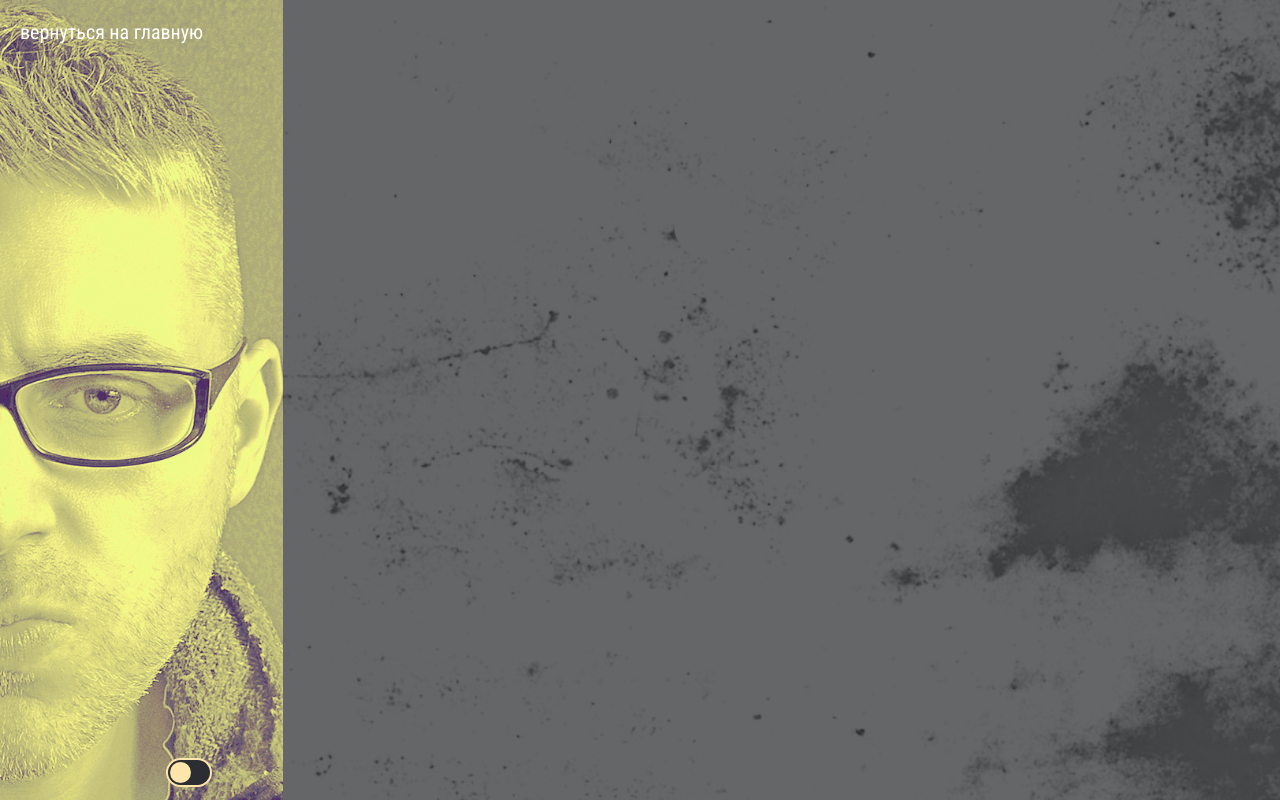
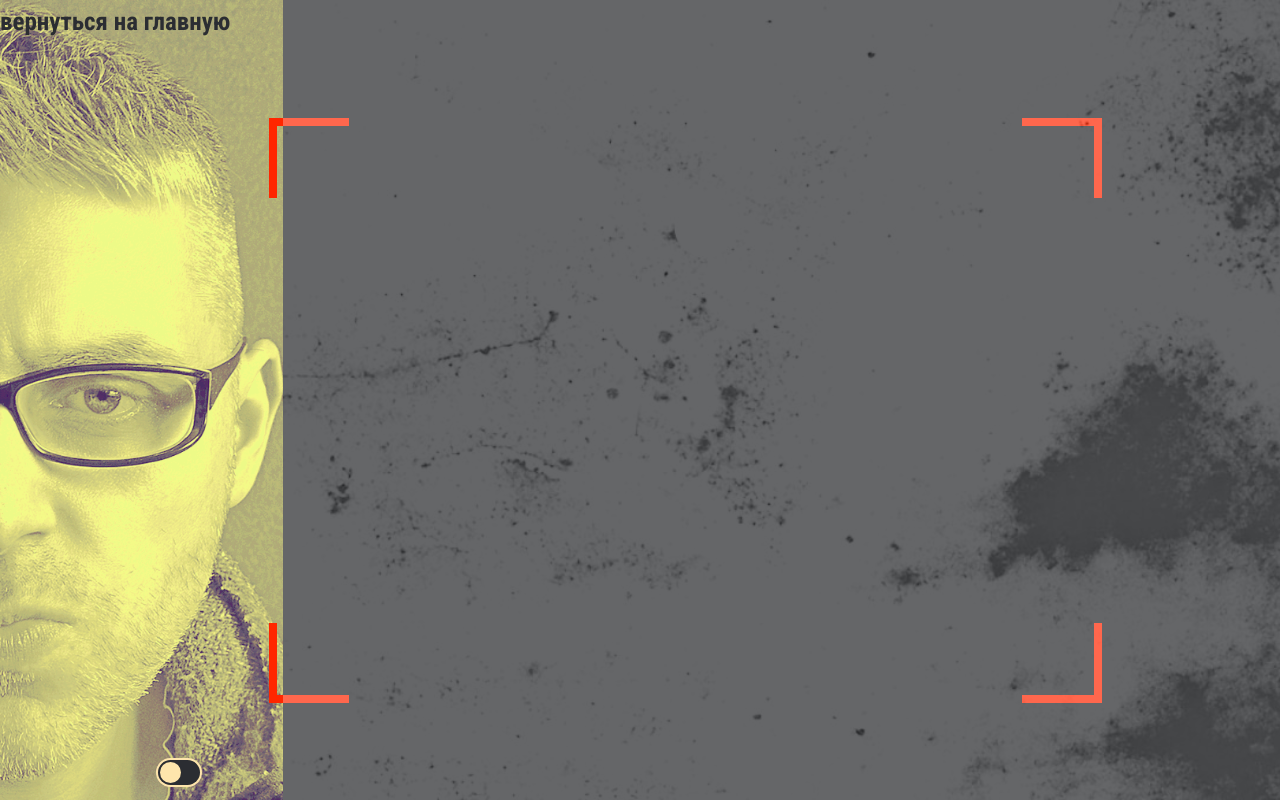
Before and after one commit to pavelminsk1979/portfolioNew, a React (Vite) app: page /info in a window 1280 px wide. Built offline with nearby package versions, Linux system fonts and the light colour scheme.

Commit message:
frame orange

```diff
--- a/src/components/shortInfo/ShortInfo.module.scss
+++ b/src/components/shortInfo/ShortInfo.module.scss
@@ -1,5 +1,5 @@
 .main {
-  padding: 10px;
+  padding: 10px 0;
   position: fixed;
   width: 100%;
   height: 100vh;
@@ -9,7 +9,6 @@
 }
 
 .header {
-  padding: 10px;
   width: 70%;
   height: 50px;
   cursor: pointer;
@@ -17,8 +16,72 @@
 
 span {
   font-family: var(--font-family-primary);
-  font-size: var(--font-size-xl);
-  color: white;
+  font-size: var(--font-size-xxl);
+  font-weight: var(--font-weight-bold);
+  color: #2b2d32;
+}
+
+.blockContent {
+  max-width: 100%;
+  height: 75%;
+  display: flex;
+  justify-content: center;
+  align-items: center;
+  padding: 0 0 0 90px;
+}
+
+.frame {
+  width: 70%;
+  height: 100%;
+  display: flex;
+  flex-direction: column;
+  justify-content: space-between;
+}
+
+.upperAngles {
+  display: flex;
+  justify-content: space-between;
+}
+
+.lowerAngles {
+  display: flex;
+  justify-content: space-between;
+}
+
+.upLt {
+  width: 80px;
+  height: 80px;
+  border-top: 8px solid var(--color-danger-900);
+  border-left: 8px solid var(--color-danger-900);
+  border-right-width: 0;
+  border-bottom-width: 0;
+}
+
+.upRt {
+  width: 80px;
+  height: 80px;
+  border-top: 8px solid var(--color-danger-900);
+  border-left-width: 0;
+  border-right: 8px solid var(--color-danger-900);
+  border-bottom-width: 0;
+}
+
+.lowLt {
+  width: 80px;
+  height: 80px;
+  border-top-width: 0;
+  border-left: 8px solid var(--color-danger-900);
+  border-right-width: 0;
+  border-bottom: 8px solid var(--color-danger-900);
+}
+
+.lowRt {
+  width: 80px;
+  height: 80px;
+  border-top-width: 0;
+  border-left-width: 0;
+  border-right: 8px solid var(--color-danger-900);
+  border-bottom: 8px solid var(--color-danger-900);
 }
 
 .switchDarkTheme {
--- a/src/components/shortInfo/ShortInfo.tsx
+++ b/src/components/shortInfo/ShortInfo.tsx
@@ -20,7 +20,18 @@ export const ShortInfo = () => {
       <div className={st.header} onClick={handleOnClickNavigate}>
         <span onClick={handleOnClickNavigate}>вернуться на главную</span>
       </div>
-
+      <div className={st.blockContent}>
+        <div className={st.frame}>
+          <div className={st.upperAngles}>
+            <div className={st.upLt} />
+            <div className={st.upRt} />
+          </div>
+          <div className={st.lowerAngles}>
+            <div className={st.lowLt} />
+            <div className={st.lowRt} />
+          </div>
+        </div>
+      </div>
       <div className={st.switchDarkTheme}>
         <SwitchComponent handlerOnChackedChange={handlerOnChackedChange} />
       </div>
--- a/src/page/info/Info.module.scss
+++ b/src/page/info/Info.module.scss
@@ -1,16 +1,17 @@
 .blokTwoImg {
+  overflow-x: hidden;
+  display: flex;
   height: 100vh;
-  display: flex;
-  overflow-x: hidden;
 }
 
 .image {
   width: auto;
   height: 100%;
+  background-color: rgb(0 0 0 / 10%);
 }
 
 .imageFon {
+  width: 100%;
   height: 100%;
-  width: 100%;
   opacity: 0.3;
 }
--- a/src/styles/_colors.scss
+++ b/src/styles/_colors.scss
@@ -13,12 +13,12 @@
   --color-success-700: #0f9954;
   --color-success-900: #0a6638;
 
-  // danger
-  --color-danger-100: #ff8099;
-  --color-danger-300: #f23d61;
-  --color-danger-500: #cc1439;
-  --color-danger-700: #990f2b;
-  --color-danger-900: #660a1d;
+  // red
+  --color-danger-100: #ff8772;
+  --color-danger-300: #ff6e56;
+  --color-danger-500: #ff5638;
+  --color-danger-700: #ff3d19;
+  --color-danger-900: #ff2600;
 
   // info
   --color-info-100: #73a5ff;
--- a/src/styles/_typography.scss
+++ b/src/styles/_typography.scss
@@ -12,7 +12,8 @@
   --font-size-m: 12px;
   --font-size-l: 16px;
   --font-size-xl: 20px;
-  --font-size-xxl: 36px;
+  --font-size-xxl: 25px;
+  --font-size-xxxl: 36px;
 
   // font weights
   --font-weight-regular: 400;
```
